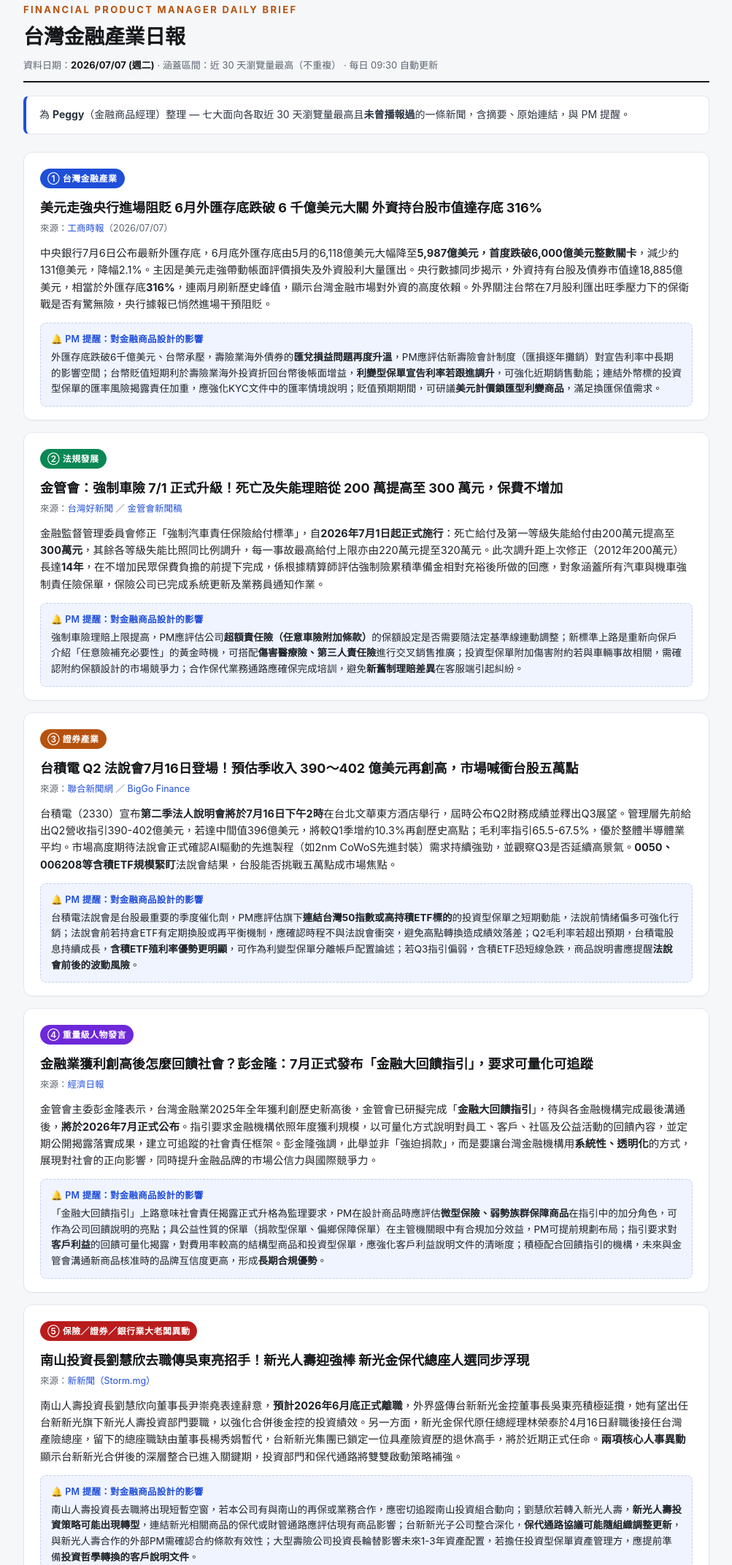
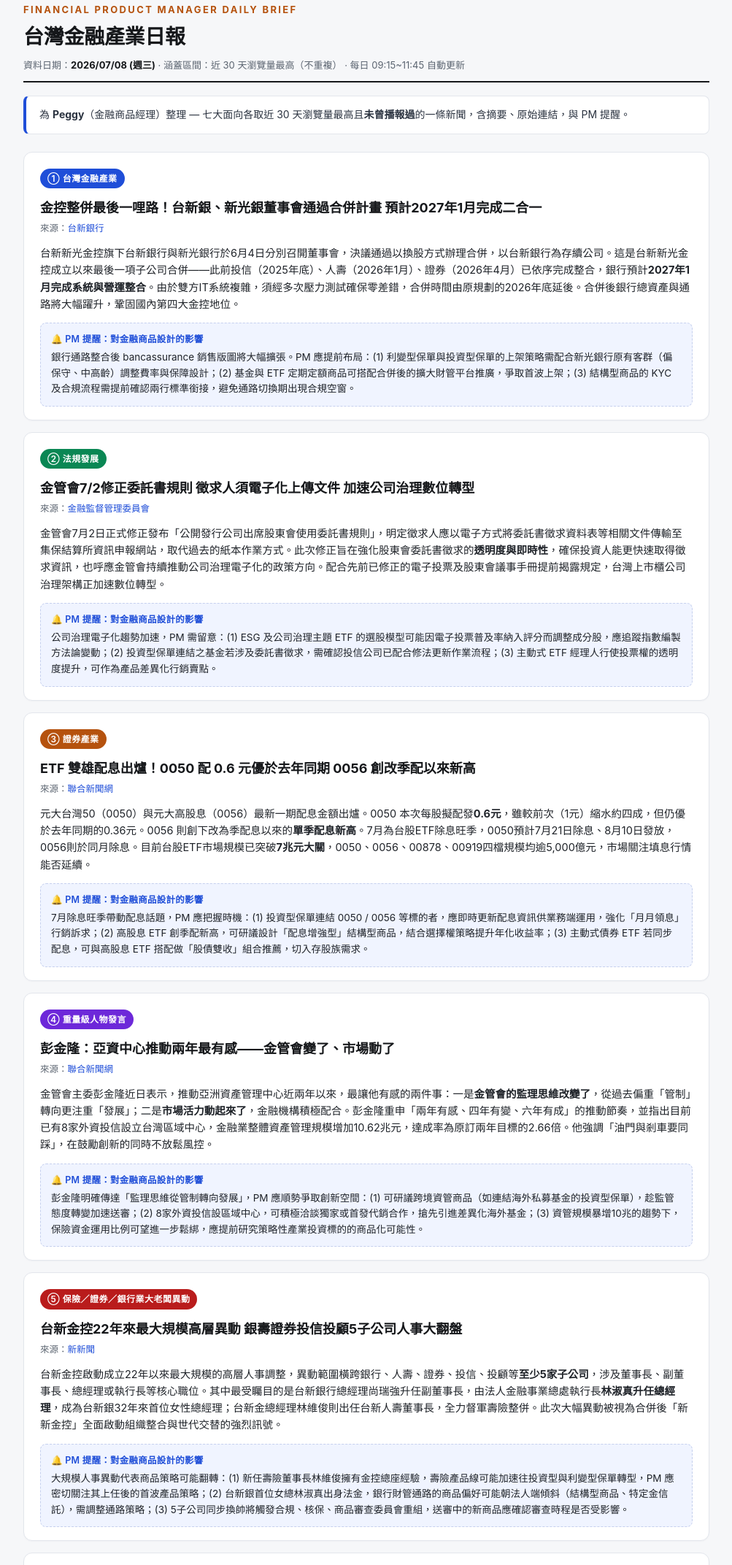
Before and after one commit to peggyhung-del/finance-daily-brief, a plain HTML site: page index.html in a window 1280 px wide. Shown: the part 25-2169 px from the top of the page at 73% size, without its empty margins (138-1141 px from the left). Drawn offline with Linux system fonts and the light colour scheme.

Commit message:
daily update: 2026/07/08

```diff
--- a/index.html
+++ b/index.html
@@ -35,69 +35,69 @@
   <header class="top">
     <div class="brand">Financial Product Manager Daily Brief</div>
     <h1>台灣金融產業日報</h1>
-    <div class="meta">資料日期：<strong>2026/07/07 (週二)</strong> · 涵蓋區間：近 30 天瀏覽量最高（不重複） · 每日 09:30 自動更新</div>
+    <div class="meta">資料日期：<strong>2026/07/08 (週三)</strong> · 涵蓋區間：近 30 天瀏覽量最高（不重複） · 每日 09:15~11:45 自動更新</div>
   </header>
   <div class="lead">為 <strong>Peggy</strong>（金融商品經理）整理 — 七大面向各取近 30 天瀏覽量最高且<strong>未曾播報過</strong>的一條新聞，含摘要、原始連結，與 PM 提醒。</div>
   <div class="grid">
 
     <article class="card">
       <span class="cat c1">① 台灣金融產業</span>
-      <h2 class="title">美元走強央行進場阻貶 6月外匯存底<strong>跌破 6 千億美元大關</strong> 外資持台股市值達存底 316%</h2>
-      <div class="source">來源：<a href="https://www.chinatimes.com/newspapers/20260707000212-260202" target="_blank" rel="noopener">工商時報</a>（2026/07/07）</div>
-      <p class="summary">中央銀行7月6日公布最新外匯存底，6月底外匯存底由5月的6,118億美元大幅降至<strong>5,987億美元，首度跌破6,000億美元整數關卡</strong>，減少約131億美元，降幅2.1%。主因是美元走強帶動帳面評價損失及外資股利大量匯出。央行數據同步揭示，外資持有台股及債券市值達18,885億美元，相當於外匯存底<strong>316%</strong>，連兩月刷新歷史峰值，顯示台灣金融市場對外資的高度依賴。外界關注台幣在7月股利匯出旺季壓力下的保衛戰是否有驚無險，央行據報已悄然進場干預阻貶。</p>
-      <div class="impact"><span class="impact-title">🔔 PM 提醒：對金融商品設計的影響</span>外匯存底跌破6千億美元、台幣承壓，壽險業海外債券的<strong>匯兌損益問題再度升溫</strong>，PM應評估新壽險會計制度（匯損逐年攤銷）對宣告利率中長期的影響空間；台幣貶值短期利於壽險業海外投資折回台幣後帳面增益，<strong>利變型保單宣告利率若跟進調升</strong>，可強化近期銷售動能；連結外幣標的投資型保單的匯率風險揭露責任加重，應強化KYC文件中的匯率情境說明；貶值預期期間，可研議<strong>美元計價鎖匯型利變商品</strong>，滿足換匯保值需求。</div>
+      <h2 class="title">金控整併最後一哩路！台新銀、新光銀董事會通過合併計畫 預計<strong>2027年1月</strong>完成二合一</h2>
+      <div class="source">來源：<a href="https://www.taishinbank.com.tw/TSB/personal/common/news/TSBankNews-008090/" target="_blank" rel="noopener">台新銀行</a></div>
+      <p class="summary">台新新光金控旗下台新銀行與新光銀行於6月4日分別召開董事會，決議通過以換股方式辦理合併，以台新銀行為存續公司。這是台新新光金控成立以來最後一項子公司合併——此前投信（2025年底）、人壽（2026年1月）、證券（2026年4月）已依序完成整合，銀行預計<strong>2027年1月完成系統與營運整合</strong>。由於雙方IT系統複雜，須經多次壓力測試確保零差錯，合併時間由原規劃的2026年底延後。合併後銀行總資產與通路將大幅躍升，鞏固國內第四大金控地位。</p>
+      <div class="impact"><span class="impact-title">🔔 PM 提醒：對金融商品設計的影響</span>銀行通路整合後 bancassurance 銷售版圖將大幅擴張。PM 應提前布局：(1) 利變型保單與投資型保單的上架策略需配合新光銀行原有客群（偏保守、中高齡）調整費率與保障設計；(2) 基金與 ETF 定期定額商品可搭配合併後的擴大財管平台推廣，爭取首波上架；(3) 結構型商品的 KYC 及合規流程需提前確認兩行標準銜接，避免通路切換期出現合規空窗。</div>
     </article>
 
     <article class="card">
       <span class="cat c2">② 法規發展</span>
-      <h2 class="title">金管會：強制車險 7/1 正式升級！<strong>死亡及失能理賠從 200 萬提高至 300 萬元</strong>，保費不增加</h2>
-      <div class="source">來源：<a href="https://www.taiwanhot.net/news/1137868/" target="_blank" rel="noopener">台灣好新聞</a> ／ <a href="https://www.fsc.gov.tw/ch/home.jsp?id=96&parentpath=0%2C2&mcustomize=news_view.jsp&dataserno=202605280001&aplistdn=ou%3Dnews%2Cou%3Dmultisite%2Cou%3Dchinese%2Cou%3Dap_root%2Co%3Dfsc%2Cc%3Dtw&dtable=News" target="_blank" rel="noopener">金管會新聞稿</a></div>
-      <p class="summary">金融監督管理委員會修正「強制汽車責任保險給付標準」，自<strong>2026年7月1日起正式施行</strong>：死亡給付及第一等級失能給付由200萬元提高至<strong>300萬元</strong>，其餘各等級失能比照同比例調升，每一事故最高給付上限亦由220萬元提至320萬元。此次調升距上次修正（2012年200萬元）長達<strong>14年</strong>，在不增加民眾保費負擔的前提下完成，係根據精算師評估強制險累積準備金相對充裕後所做的回應，對象涵蓋所有汽車與機車強制責任險保單，保險公司已完成系統更新及業務員通知作業。</p>
-      <div class="impact"><span class="impact-title">🔔 PM 提醒：對金融商品設計的影響</span>強制車險理賠上限提高，PM應評估公司<strong>超額責任險（任意車險附加條款）</strong>的保額設定是否需要隨法定基準線連動調整；新標準上路是重新向保戶介紹「任意險補充必要性」的黃金時機，可搭配<strong>傷害醫療險、第三人責任險</strong>進行交叉銷售推廣；投資型保單附加傷害附約若與車輛事故相關，需確認附約保額設計的市場競爭力；合作保代業務通路應確保完成培訓，避免<strong>新舊制理賠差異</strong>在客服端引起糾紛。</div>
+      <h2 class="title">金管會<strong>7/2</strong>修正委託書規則 徵求人須電子化上傳文件 加速公司治理數位轉型</h2>
+      <div class="source">來源：<a href="https://www.fsc.gov.tw/ch/home.jsp?id=2&parentpath=0&mcustomize=news_view.jsp&dataserno=202607020003&dtable=News" target="_blank" rel="noopener">金融監督管理委員會</a></div>
+      <p class="summary">金管會7月2日正式修正發布「公開發行公司出席股東會使用委託書規則」，明定徵求人應以電子方式將委託書徵求資料表等相關文件傳輸至集保結算所資訊申報網站，取代過去的紙本作業方式。此次修正旨在強化股東會委託書徵求的<strong>透明度與即時性</strong>，確保投資人能更快速取得徵求資訊，也呼應金管會持續推動公司治理電子化的政策方向。配合先前已修正的電子投票及股東會議事手冊提前揭露規定，台灣上市櫃公司治理架構正加速數位轉型。</p>
+      <div class="impact"><span class="impact-title">🔔 PM 提醒：對金融商品設計的影響</span>公司治理電子化趨勢加速，PM 需留意：(1) ESG 及公司治理主題 ETF 的選股模型可能因電子投票普及率納入評分而調整成分股，應追蹤指數編製方法論變動；(2) 投資型保單連結之基金若涉及委託書徵求，需確認投信公司已配合修法更新作業流程；(3) 主動式 ETF 經理人行使投票權的透明度提升，可作為產品差異化行銷賣點。</div>
     </article>
 
     <article class="card">
       <span class="cat c3">③ 證券產業</span>
-      <h2 class="title">台積電 Q2 法說會<strong>7月16日登場</strong>！預估季收入 390～402 億美元再創高，市場喊衝台股五萬點</h2>
-      <div class="source">來源：<a href="https://udn.com/news/story/12806/9596686" target="_blank" rel="noopener">聯合新聞網</a> ／ <a href="https://finance.biggo.com/news/d0f80da6-d991-4c96-8a0a-7aa513d27d6b" target="_blank" rel="noopener">BigGo Finance</a></div>
-      <p class="summary">台積電（2330）宣布<strong>第二季法人說明會將於7月16日下午2時</strong>在台北文華東方酒店舉行，屆時公布Q2財務成績並釋出Q3展望。管理層先前給出Q2營收指引390-402億美元，若達中間值396億美元，將較Q1季增約10.3%再創歷史高點；毛利率指引65.5-67.5%，優於整體半導體業平均。市場高度期待法說會正式確認AI驅動的先進製程（如2nm CoWoS先進封裝）需求持續強勁，並觀察Q3是否延續高景氣。<strong>0050、006208等含積ETF規模緊盯</strong>法說會結果，台股能否挑戰五萬點成市場焦點。</p>
-      <div class="impact"><span class="impact-title">🔔 PM 提醒：對金融商品設計的影響</span>台積電法說會是台股最重要的季度催化劑，PM應評估旗下<strong>連結台灣50指數或高持積ETF標的</strong>的投資型保單之短期動能，法說前情緒偏多可強化行銷；法說會前若持倉ETF有定期換股或再平衡機制，應確認時程不與法說會衝突，避免高點轉換造成績效落差；Q2毛利率若超出預期，台積電股息持續成長，<strong>含積ETF殖利率優勢更明顯</strong>，可作為利變型保單分離帳戶配置論述；若Q3指引偏弱，含積ETF恐短線急跌，商品說明書應提醒<strong>法說會前後的波動風險</strong>。</div>
+      <h2 class="title">ETF 雙雄配息出爐！0050 配 <strong>0.6 元</strong>優於去年同期 0056 創改季配以來<strong>新高</strong></h2>
+      <div class="source">來源：<a href="https://udn.com/news/story/123006/9600460" target="_blank" rel="noopener">聯合新聞網</a></div>
+      <p class="summary">元大台灣50（0050）與元大高股息（0056）最新一期配息金額出爐。0050 本次每股擬配發<strong>0.6元</strong>，雖較前次（1元）縮水約四成，但仍優於去年同期的0.36元。0056 則創下改為季配息以來的<strong>單季配息新高</strong>。7月為台股ETF除息旺季，0050預計7月21日除息、8月10日發放，0056則於同月除息。目前台股ETF市場規模已突破<strong>7兆元大關</strong>，0050、0056、00878、00919四檔規模均逾5,000億元，市場關注填息行情能否延續。</p>
+      <div class="impact"><span class="impact-title">🔔 PM 提醒：對金融商品設計的影響</span>7月除息旺季帶動配息話題，PM 應把握時機：(1) 投資型保單連結 0050 / 0056 等標的者，應即時更新配息資訊供業務端運用，強化「月月領息」行銷訴求；(2) 高股息 ETF 創季配新高，可研議設計「配息增強型」結構型商品，結合選擇權策略提升年化收益率；(3) 主動式債券 ETF 若同步配息，可與高股息 ETF 搭配做「股債雙收」組合推薦，切入存股族需求。</div>
     </article>
 
     <article class="card">
       <span class="cat c4">④ 重量級人物發言</span>
-      <h2 class="title">金融業獲利創高後怎麼回饋社會？彭金隆：<strong>7月正式發布「金融大回饋指引」</strong>，要求可量化可追蹤</h2>
-      <div class="source">來源：<a href="https://money.udn.com/money/story/5613/9570659" target="_blank" rel="noopener">經濟日報</a></div>
-      <p class="summary">金管會主委彭金隆表示，台灣金融業2025年全年獲利創歷史新高後，金管會已研擬完成「<strong>金融大回饋指引</strong>」，待與各金融機構完成最後溝通後，<strong>將於2026年7月正式公布</strong>。指引要求金融機構依照年度獲利規模，以可量化方式說明對員工、客戶、社區及公益活動的回饋內容，並定期公開揭露落實成果，建立可追蹤的社會責任框架。彭金隆強調，此舉並非「強迫捐款」，而是要讓台灣金融機構用<strong>系統性、透明化</strong>的方式，展現對社會的正向影響，同時提升金融品牌的市場公信力與國際競爭力。</p>
-      <div class="impact"><span class="impact-title">🔔 PM 提醒：對金融商品設計的影響</span>「金融大回饋指引」上路意味社會責任揭露正式升格為監理要求，PM在設計商品時應評估<strong>微型保險、弱勢族群保障商品</strong>在指引中的加分角色，可作為公司回饋說明的亮點；具公益性質的保單（捐款型保單、偏鄉保障保單）在主管機關眼中有合規加分效益，PM可提前規劃布局；指引要求對<strong>客戶利益</strong>的回饋可量化揭露，對費用率較高的結構型商品和投資型保單，應強化客戶利益說明文件的清晰度；積極配合回饋指引的機構，未來與金管會溝通新商品核准時的品牌互信度更高，形成<strong>長期合規優勢</strong>。</div>
+      <h2 class="title">彭金隆：亞資中心推動<strong>兩年最有感</strong>——金管會變了、市場動了</h2>
+      <div class="source">來源：<a href="https://udn.com/news/story/7239/9600833" target="_blank" rel="noopener">聯合新聞網</a></div>
+      <p class="summary">金管會主委彭金隆近日表示，推動亞洲資產管理中心近兩年以來，最讓他有感的兩件事：一是<strong>金管會的監理思維改變了</strong>，從過去偏重「管制」轉向更注重「發展」；二是<strong>市場活力動起來了</strong>，金融機構積極配合。彭金隆重申「兩年有感、四年有變、六年有成」的推動節奏，並指出目前已有8家外資投信設立台灣區域中心，金融業整體資產管理規模增加10.62兆元，達成率為原訂兩年目標的2.66倍。他強調「油門與剎車要同踩」，在鼓勵創新的同時不放鬆風控。</p>
+      <div class="impact"><span class="impact-title">🔔 PM 提醒：對金融商品設計的影響</span>彭金隆明確傳達「監理思維從管制轉向發展」，PM 應順勢爭取創新空間：(1) 可研議跨境資管商品（如連結海外私募基金的投資型保單），趁監管態度轉變加速送審；(2) 8家外資投信設區域中心，可積極洽談獨家或首發代銷合作，搶先引進差異化海外基金；(3) 資管規模暴增10兆的趨勢下，保險資金運用比例可望進一步鬆綁，應提前研究策略性產業投資標的的商品化可能性。</div>
     </article>
 
     <article class="card">
       <span class="cat c5">⑤ 保險／證券／銀行業大老闆異動</span>
-      <h2 class="title">南山投資長劉慧欣去職傳<strong>吳東亮招手</strong>！新光人壽迎強棒 新光金保代總座人選同步浮現</h2>
-      <div class="source">來源：<a href="https://new7.storm.mg/article/5498488" target="_blank" rel="noopener">新新聞（Storm.mg）</a></div>
-      <p class="summary">南山人壽投資長劉慧欣向董事長尹崇堯表達辭意，<strong>預計2026年6月底正式離職</strong>，外界盛傳台新新光金控董事長吳東亮積極延攬，她有望出任台新新光旗下新光人壽投資部門要職，以強化合併後金控的投資績效。另一方面，新光金保代原任總經理林榮泰於4月16日辭職後接任台灣產險總座，留下的總座職缺由董事長楊秀娟暫代，台新新光集團已鎖定一位具產險資歷的退休高手，將於近期正式任命。<strong>兩項核心人事異動</strong>顯示台新新光合併後的深層整合已進入關鍵期，投資部門和保代通路將雙雙啟動策略補強。</p>
-      <div class="impact"><span class="impact-title">🔔 PM 提醒：對金融商品設計的影響</span>南山人壽投資長去職將出現短暫空窗，若本公司有與南山的再保或業務合作，應密切追蹤南山投資組合動向；劉慧欣若轉入新光人壽，<strong>新光人壽投資策略可能出現轉型</strong>，連結新光相關商品的保代或財管通路應評估現有商品影響；台新新光子公司整合深化，<strong>保代通路協議可能隨組織調整更新</strong>，與新光人壽合作的外部PM需確認合約條款有效性；大型壽險公司投資長輪替影響未來1-3年資產配置，若擔任投資型保單資產管理方，應提前準備<strong>投資哲學轉換的客戶說明文件</strong>。</div>
+      <h2 class="title">台新金控<strong>22年來最大規模</strong>高層異動 銀壽證券投信投顧<strong>5子公司</strong>人事大翻盤</h2>
+      <div class="source">來源：<a href="https://new7.storm.mg/article/5174407" target="_blank" rel="noopener">新新聞</a></div>
+      <p class="summary">台新金控啟動成立22年以來最大規模的高層人事調整，異動範圍橫跨銀行、人壽、證券、投信、投顧等<strong>至少5家子公司</strong>，涉及董事長、副董事長、總經理或執行長等核心職位。其中最受矚目的是台新銀行總經理尚瑞強升任副董事長，由法人金融事業總處執行長<strong>林淑真升任總經理</strong>，成為台新銀32年來首位女性總經理；台新金總經理林維俊則出任台新人壽董事長，全力督軍壽險整併。此次大幅異動被視為合併後「新新金控」全面啟動組織整合與世代交替的強烈訊號。</p>
+      <div class="impact"><span class="impact-title">🔔 PM 提醒：對金融商品設計的影響</span>大規模人事異動代表商品策略可能翻轉：(1) 新任壽險董事長林維俊擁有金控總座經驗，壽險產品線可能加速往投資型與利變型保單轉型，PM 應密切關注其上任後的首波產品策略；(2) 台新銀首位女總林淑真出身法金，銀行財管通路的商品偏好可能朝法人端傾斜（結構型商品、特定金信託），需調整通路策略；(3) 5子公司同步換帥將觸發合規、核保、商品審查委員會重組，送審中的新商品應確認審查時程是否受影響。</div>
     </article>
 
     <article class="card">
       <span class="cat c6">⑥ 川普與美國 AI 大佬動向</span>
-      <h2 class="title">OpenAI 向川普政府提<strong>5% 股權換上市背書</strong>！奧特曼拋「AI 紅利全民共享」 估入場費高達 500 億美元</h2>
-      <div class="source">來源：<a href="https://finance.technews.tw/2026/07/02/openai-proposes-handing-trump-administration-5-percent-stake/" target="_blank" rel="noopener">科技新報</a>（2026/07/02）／ <a href="https://unwire.hk/2026/07/03/openai-5percent-stake-trump/ai/" target="_blank" rel="noopener">unwire.hk</a>（2026/07/03）</div>
-      <p class="summary">OpenAI執行長奧特曼（Sam Altman）向美國政府提出重磅提案：建議包括OpenAI在內的美國AI公司各拿出<strong>5%股權</strong>，交由類似阿拉斯加永久基金的機構持有，並以「AI紅利」形式分發給全體美國公民。提案已由奧特曼親自向川普總統、商務部長盧特尼克及財政部長貝森特報告，各方反應並不排斥。市場解讀此舉為OpenAI以<strong>高達500億美元估值的入場費</strong>換取白宮在IPO上市時的政治背書，同時借助聯邦立場在AI監管上取得有利空間。此提案在AI業界引發廣泛討論，「政治代價」成為未來AI公司財務規劃的新變數。</p>
-      <div class="impact"><span class="impact-title">🔔 PM 提醒：對金融商品設計的影響</span>OpenAI以股權換政治背書的模式，預示AI公司IPO路徑高度政治化，PM設計<strong>連結AI公司股票或相關ETF</strong>的投資型保單標的時，必須納入「政治風險溢價」評估；「AI紅利全民共享」若落地，可能形成美國AI主權基金，對全球資產管理版圖有深遠影響，<strong>台灣亞資中心</strong>的國際配置角色值得觀察；若OpenAI成功IPO，其股票或相關指數ETF可能成為投資型保單的新熱門標的，PM應提前研究<strong>合規掛牌流程</strong>與資訊揭露規範；結構型商品的情境設計應包含<strong>「監管突變」情境</strong>，尤其針對IPO前後的政策反轉風險。</div>
+      <h2 class="title">OpenAI IPO 再生變數 奧特曼暗示上市可能<strong>延後至 2027 年</strong> 堅持<strong>萬億美元估值</strong>目標</h2>
+      <div class="source">來源：<a href="https://www.tmtpost.com/7998980.html" target="_blank" rel="noopener">鈦媒體</a></div>
+      <p class="summary">OpenAI 於6月8日向美國SEC秘密提交S-1上市招股書草案後，IPO進程卻傳出重大轉折。據報導，OpenAI執行長奧特曼考量公司內部在<strong>上市時機、市場環境與估值目標</strong>間的權衡，正考慮將原定2025年底至2026年的IPO計畫推遲至<strong>2027年</strong>。奧特曼堅持要求公司達成1兆美元的上市估值門檻。與此同時，OpenAI尚未召開IPO路演前的投資者溝通會議，也未敲定正式上市時間。此前OpenAI已向川普政府提出出讓5%股權的方案，試圖以此換取監管確定性與上市背書。</p>
+      <div class="impact"><span class="impact-title">🔔 PM 提醒：對金融商品設計的影響</span>OpenAI IPO延後將影響全球AI概念投資產品的佈局時程：(1) 連結AI概念股的ETF或基金若已將OpenAI上市列入投資主題，需調整行銷時程與話術；(2) AI主題結構型商品若以「OpenAI上市」為觸發條件或行銷亮點，設計上應預留估值不確定性的緩衝；(3) 萬億估值若實現，Nvidia、Microsoft等已投資OpenAI的持股方市值將連動，含AI權值的台股ETF（如含台積電供應鏈）波動度需重新評估風險情境。</div>
     </article>
 
     <article class="card">
       <span class="cat c7">⑦ 資產管理專法追蹤</span>
-      <h2 class="title">亞資中心業務<strong>全台落地！</strong>金管會 7 月起開放家族辦公室顧問及境外私募基金銷售全國適用</h2>
-      <div class="source">來源：<a href="https://money.udn.com/money/story/5613/9465822" target="_blank" rel="noopener">經濟日報</a></div>
-      <p class="summary">金管會宣布，自<strong>2026年7月起</strong>將亞洲資產管理中心（亞資中心）高雄專區試辦的部分業務正式開放至全台灣適用，首波解禁項目包含「<strong>家族辦公室顧問業務</strong>」及「<strong>境外私募基金銷售</strong>」兩大核心業務。這是亞資中心推動逾兩年來最重要的政策轉折——從高雄地域性試辦，轉為全台金融機構均可申請辦理，不再受地理條件限制。金管會同步說明，亞資中心專法草案仍在行政院層級研議中，預計年底前送立法院；此次提前開放全台的目的，是為了在立法前累積更廣泛的業務實踐基礎，讓監理機關能從更多case中優化最終立法文本。</p>
-      <div class="impact"><span class="impact-title">🔔 PM 提醒：對金融商品設計的影響</span>家族辦公室業務全台開放，PM應<strong>快速評估本公司申請條件</strong>並啟動相關商品和服務設計，掌握先機；境外私募基金銷售全台適用，是<strong>投資型保單分離帳戶標的池</strong>重大擴充機會，PM可研究將境外私募股權基金（PE Fund）納入的合規框架與風險控管要求；目前已有64家機構進駐高雄亞資中心，全台開放後競爭加劇，<strong>率先建立服務模型及人才梯隊</strong>的機構更具優勢；PM設計連結另類投資標的商品時，應同步建立<strong>標的篩選委員會與客戶適當性評估機制</strong>，作為合規准入的基礎文件。</div>
+      <h2 class="title">亞資中心專法<strong>三大面向</strong>浮出水面：資產管理業定位、金融發展與稅負 研議小組已啟動</h2>
+      <div class="source">來源：<a href="https://www.cna.com.tw/news/afe/202606160348.aspx" target="_blank" rel="noopener">中央社</a></div>
+      <p class="summary">金管會推動亞洲資產管理中心專法草案研議正式進入實質階段。專法將涵蓋<strong>三大面向</strong>：(1) <strong>資產管理業定位</strong>——透過立法給予資產管理業明確的業態地位，定義營業項目及監管範圍；(2) <strong>金融發展</strong>——包括留住財富與人才、延攬外國專業人才的生活及工作措施；(3) <strong>稅負機制</strong>——盤點現有稅負誘因，與財政部等跨部會溝通。金管會已組成研議小組啟動草案框架規劃，參考印度GIFT City及新加坡、香港等國際金融中心經驗，目標是建立具台灣特色的資產管理法制基礎。</p>
+      <div class="impact"><span class="impact-title">🔔 PM 提醒：對金融商品設計的影響</span>專法三大面向對商品設計的影響深遠：(1) 「資管業定位」明確化後，跨境基金銷售、境外私募基金引進的法源將更完備，PM 應提前評估可引進的海外另類投資商品（REITs、PE基金）；(2) 「稅負面向」若推出資管業稅負優惠，將直接影響信託架構商品（如家族信託、他益信託保單）的稅務效益計算，需與稅務團隊合作重算商品優勢；(3) 「人才面向」外國專業人才配套若到位，可設計針對在台外籍高資產客群的美元計價利變型保單或全權委託帳戶。</div>
     </article>
 
   </div>
-  <footer>本頁由 GitHub Actions 自動整理 · 每日 09:30 重新抓取近 30 天瀏覽量最高新聞（不重複已播報） · 內容僅供商品設計參考，非投資建議</footer>
+  <footer>本頁由排程自動整理 · 每日 09:15~11:45 重新抓取近 30 天瀏覽量最高新聞（不重複已播報） · 內容僅供商品設計參考，非投資建議</footer>
 </div>
 </body>
 </html>
```
